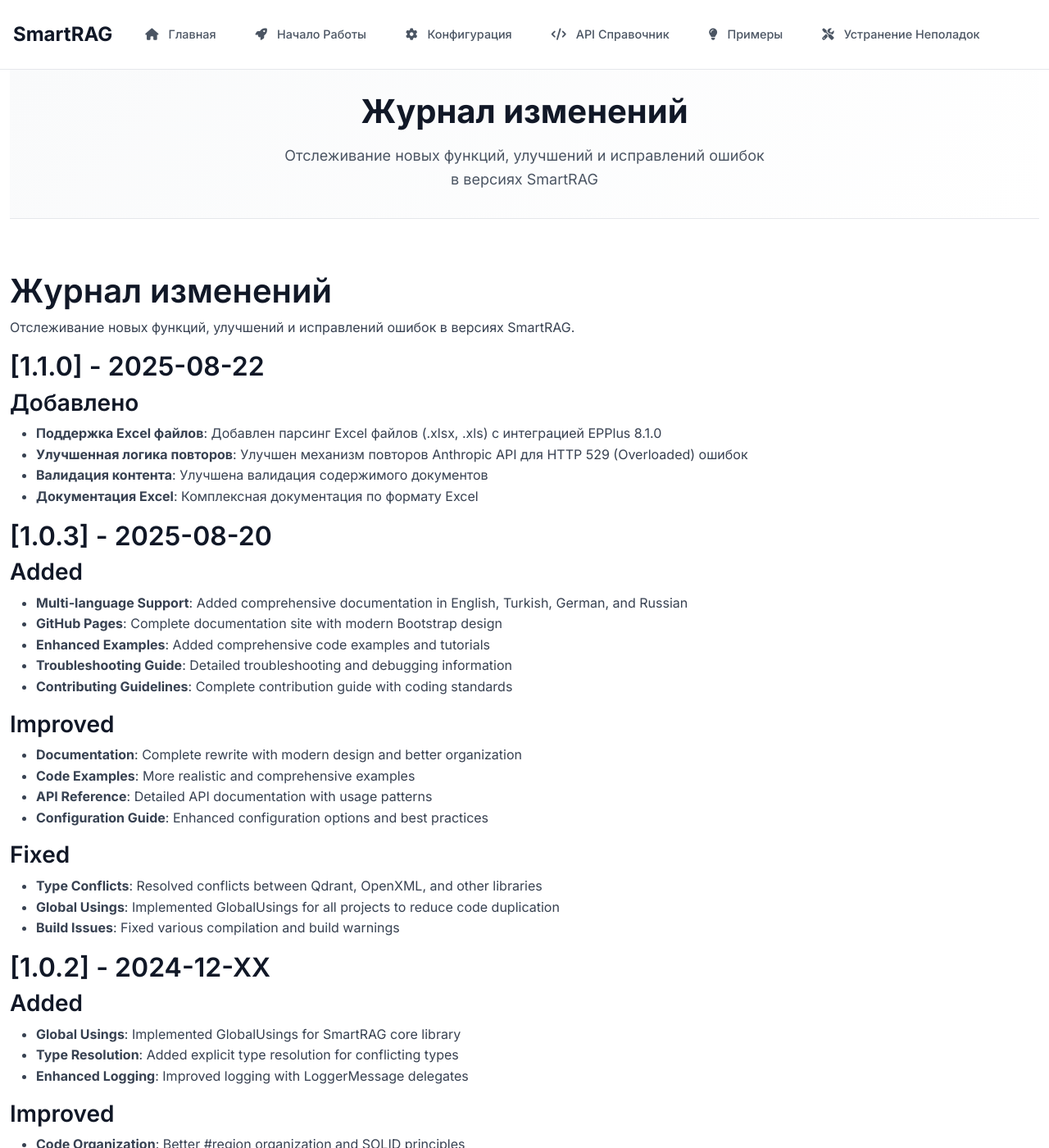
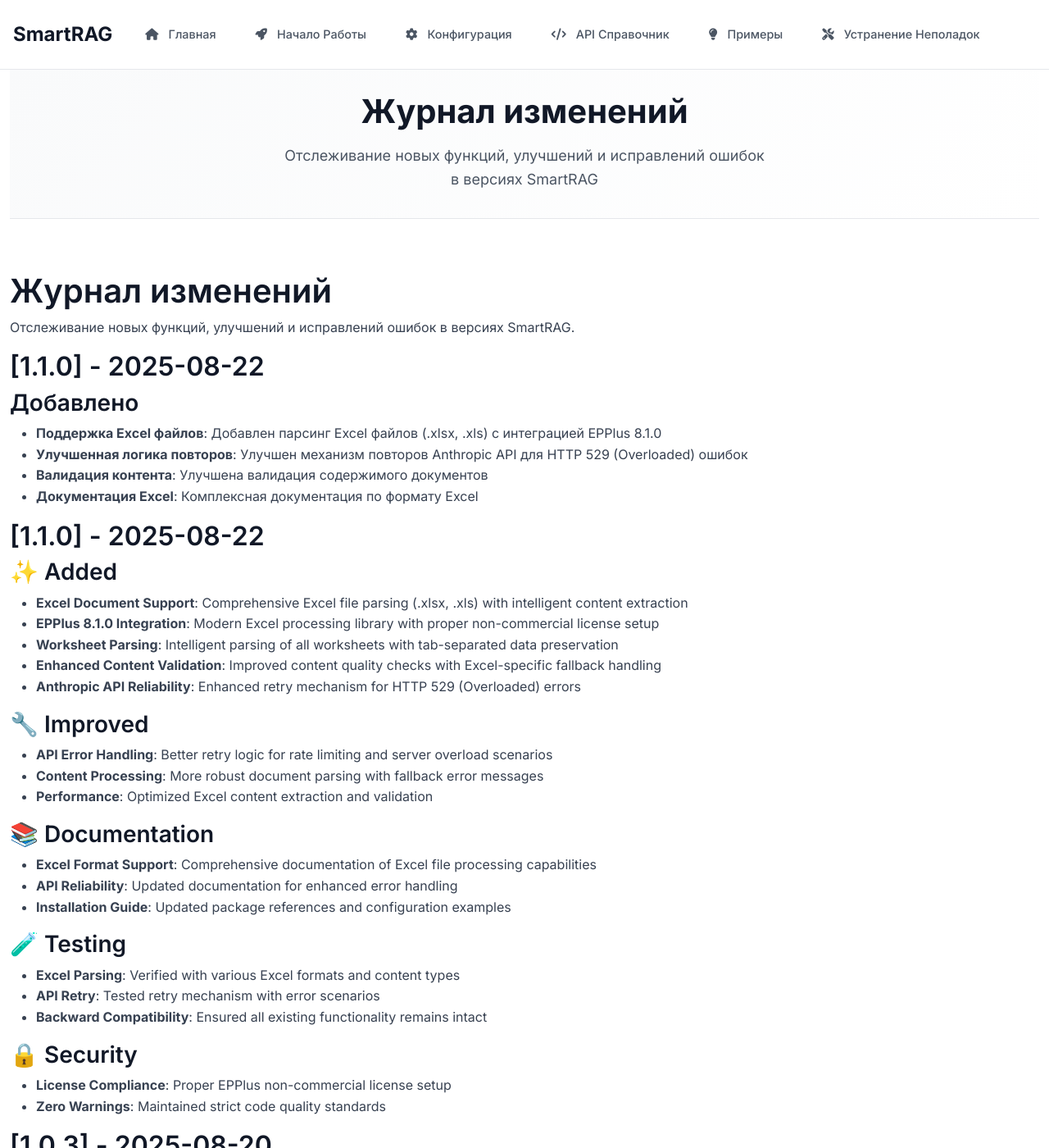
Before and after one commit to byerlikaya/SmartRAG, a Jekyll site: the page built from docs/ru/changelog.md, in a window 1280 px wide and 1400 px high. Shown: the whole window at 82% size. Built offline with Jekyll 4.4.1, drawn with Linux system fonts in a browser that asks for light colours.

Commit message:
feat: Update version information to 1.1.0 across all documentation
- Update softwareVersion in default.html layout to 1.1.0
- Add version 1.1.0 to Turkish changelog with Excel support features
- Add version 1.1.0 to German changelog with comprehensive release notes
- Add version 1.1.0 to Russian changelog with detailed feature list
- Update contributing.md version example to 1.1.0
- Update nuget-publishing.md package version to 1.1.0
- Ensure all documentation pages reflect latest version 1.1.0
- Maintain consistency across all language versions

```diff
--- a/docs/_layouts/default.html
+++ b/docs/_layouts/default.html
@@ -75,7 +75,7 @@
             "priceCurrency": "USD"
         },
         "downloadUrl": "https://www.nuget.org/packages/SmartRAG",
-        "softwareVersion": "1.0.3"
+        "softwareVersion": "1.1.0"
     }
     </script>
 </head>
--- a/docs/ru/changelog.md
+++ b/docs/ru/changelog.md
@@ -16,6 +16,34 @@ lang: ru
 - **Улучшенная логика повторов**: Улучшен механизм повторов Anthropic API для HTTP 529 (Overloaded) ошибок
 - **Валидация контента**: Улучшена валидация содержимого документов
 - **Документация Excel**: Комплексная документация по формату Excel
+
+## [1.1.0] - 2025-08-22
+
+### ✨ Added
+- **Excel Document Support**: Comprehensive Excel file parsing (.xlsx, .xls) with intelligent content extraction
+- **EPPlus 8.1.0 Integration**: Modern Excel processing library with proper non-commercial license setup
+- **Worksheet Parsing**: Intelligent parsing of all worksheets with tab-separated data preservation
+- **Enhanced Content Validation**: Improved content quality checks with Excel-specific fallback handling
+- **Anthropic API Reliability**: Enhanced retry mechanism for HTTP 529 (Overloaded) errors
+
+### 🔧 Improved
+- **API Error Handling**: Better retry logic for rate limiting and server overload scenarios
+- **Content Processing**: More robust document parsing with fallback error messages
+- **Performance**: Optimized Excel content extraction and validation
+
+### 📚 Documentation
+- **Excel Format Support**: Comprehensive documentation of Excel file processing capabilities
+- **API Reliability**: Updated documentation for enhanced error handling
+- **Installation Guide**: Updated package references and configuration examples
+
+### 🧪 Testing
+- **Excel Parsing**: Verified with various Excel formats and content types
+- **API Retry**: Tested retry mechanism with error scenarios
+- **Backward Compatibility**: Ensured all existing functionality remains intact
+
+### 🔒 Security
+- **License Compliance**: Proper EPPlus non-commercial license setup
+- **Zero Warnings**: Maintained strict code quality standards
 
 ## [1.0.3] - 2025-08-20
 
```
Also changed, not shown: docs/de/changelog.md (+28 -0 lines), docs/en/contributing.md (+1 -1 lines), docs/nuget-publishing.md (+1 -1 lines), docs/tr/changelog.md (+11 -0 lines).
